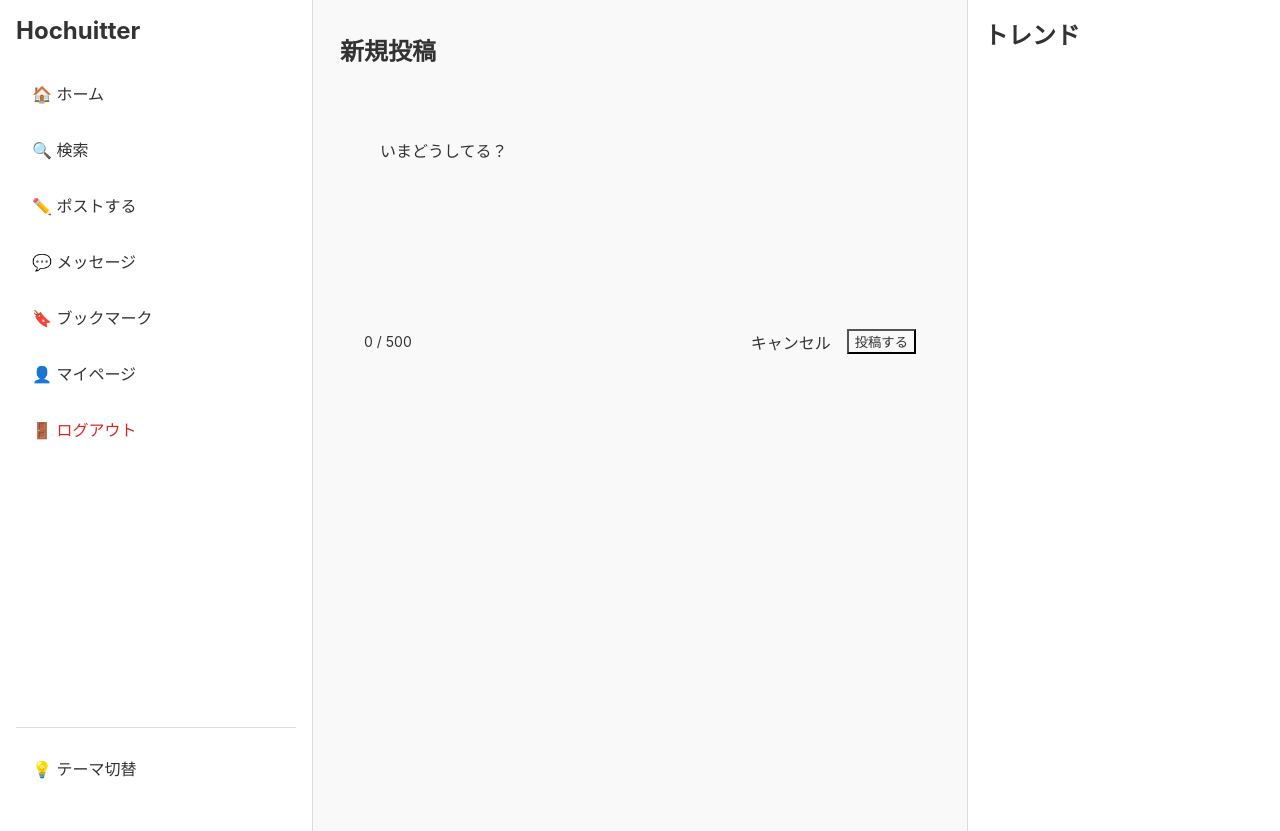
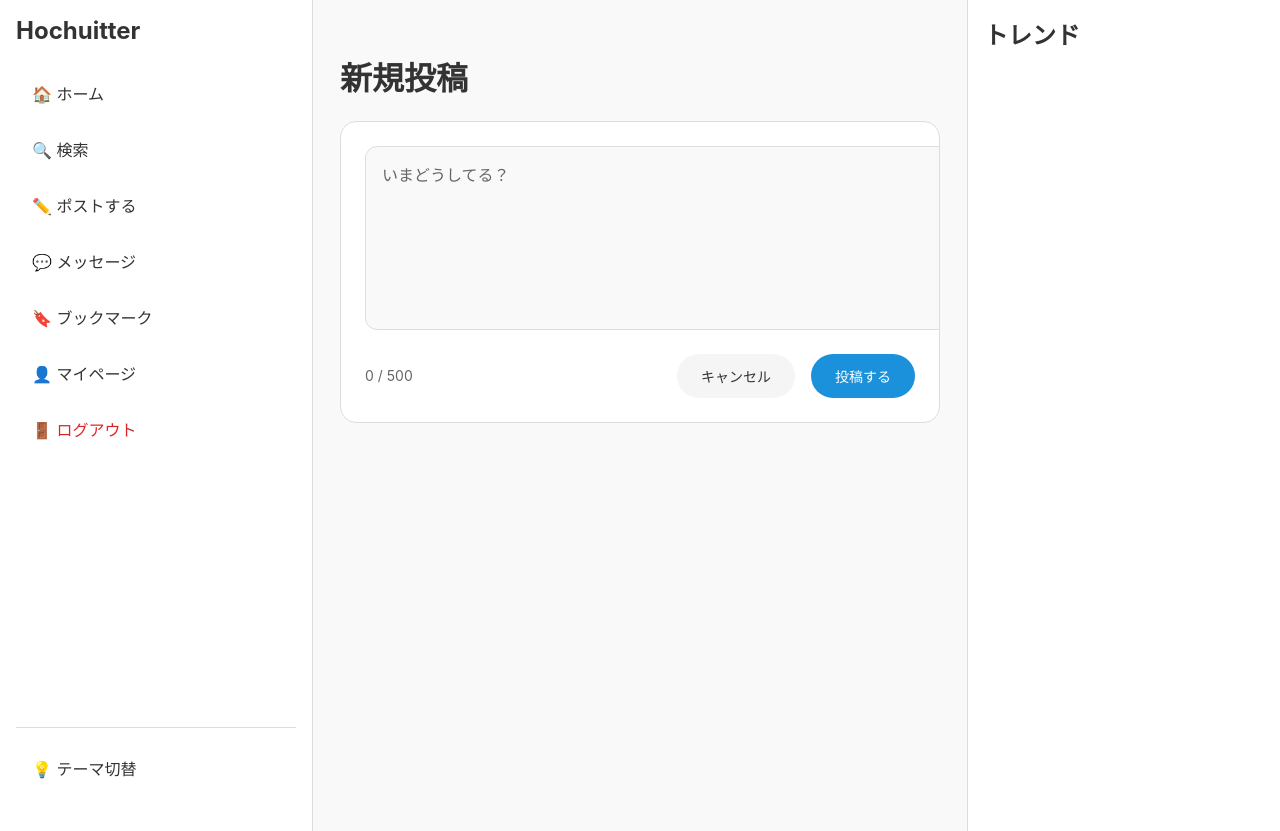
Before and after one commit to hochu-shunsuke/Hochuitter, a Django app: page /create/ in a window 1280 px wide. Shown: the top 831 px of the page. Run offline with Django 5.2, Linux system fonts and the light colour scheme; the visitor is signed in with stand-in values (Sample User, id 1).

Commit message:
デザインの改善。まだ改善余地あり

```diff
--- a/sns/post/templates/post/create.html
+++ b/sns/post/templates/post/create.html
@@ -5,7 +5,7 @@
     <h1>新規投稿</h1>
 </div>
 
-<div id="post-form-container">
+<div class="post-form-container">
     <form method="post" class="post-form">
         {% csrf_token %}
         <div class="form-group">
@@ -15,13 +15,12 @@
                 placeholder="いまどうしてる？"
                 class="post-textarea"
                 maxlength="500"
-                rows="4"
             ></textarea>
             <div class="form-footer">
                 <span class="character-counter">0 / 500</span>
                 <div class="form-actions">
-                    <a href="{% url 'post:index' %}" class="action-button cancel-button">キャンセル</a>
-                    <button type="submit" class="action-button submit-button">投稿する</button>
+                    <a href="{% url 'post:index' %}" class="button cancel-button">キャンセル</a>
+                    <button type="submit" class="button submit-button">投稿する</button>
                 </div>
             </div>
         </div>
@@ -29,19 +28,9 @@
 </div>
 
 <style>
-    .page-header {
-        margin-bottom: 2rem;
-    }
-
-    .page-header h1 {
-        margin: 0;
-        font-size: 1.5rem;
-        font-weight: 600;
-    }
-
-    #post-form-container {
-        background-color: hsl(var(--card));
-        border: 1px solid hsl(var(--border));
+    .post-form-container {
+        background-color: var(--bg-sidebar);
+        border: 1px solid var(--border-color);
         border-radius: 1rem;
         overflow: hidden;
     }
@@ -60,27 +49,25 @@
         width: 100%;
         min-height: 150px;
         padding: 1rem;
-        background-color: hsl(var(--background));
-        color: hsl(var(--foreground));
-        border: 1px solid hsl(var(--border));
+        background-color: var(--bg-main);
+        color: var(--text-primary);
+        border: 1px solid var(--border-color);
         border-radius: 0.75rem;
         resize: vertical;
         font-size: 1rem;
         line-height: 1.5;
-        transition: all 0.2s ease;
-        white-space: pre-wrap;
-        word-wrap: break-word;
+        transition: all var(--transition-base);
         font-family: inherit;
     }
 
     .post-textarea:focus {
         outline: none;
-        border-color: hsl(var(--ring));
-        box-shadow: 0 0 0 2px hsl(var(--ring) / 0.2);
+        border-color: var(--accent-color);
+        box-shadow: 0 0 0 2px var(--accent-color-alpha);
     }
 
     .post-textarea::placeholder {
-        color: hsl(var(--muted-foreground));
+        color: var(--text-secondary);
     }
 
     .form-footer {
@@ -92,7 +79,11 @@
 
     .character-counter {
         font-size: 0.875rem;
-        color: hsl(var(--muted-foreground));
+        color: var(--text-secondary);
+    }
+
+    .character-counter.warning {
+        color: #e11d48;
     }
 
     .form-actions {
@@ -101,43 +92,37 @@
         align-items: center;
     }
 
+    .button {
+        display: inline-flex;
+        align-items: center;
+        justify-content: center;
+        padding: 0.75rem 1.5rem;
+        border: none;
+        border-radius: 9999px;
+        font-size: 0.875rem;
+        font-weight: 500;
+        cursor: pointer;
+        transition: all var(--transition-base);
+        text-decoration: none;
+    }
+
     .submit-button {
-        background-color: hsl(var(--primary)) !important;
-        color: hsl(var(--primary-foreground)) !important;
+        background-color: var(--accent-color);
+        color: white;
+    }
+
+    .submit-button:hover {
+        opacity: 0.9;
+        transform: translateY(-1px);
     }
 
     .cancel-button {
-        background-color: hsl(var(--secondary));
-        color: hsl(var(--secondary-foreground));
-        text-decoration: none;
+        background-color: var(--hover-bg);
+        color: var(--text-primary);
     }
 
-    .submit-button:hover, .cancel-button:hover {
-        transform: translateY(-1px);
-    }
-
-    .submit-button:active, .cancel-button:active {
-        transform: translateY(0);
-    }
-
-    /* Firefox用のスクロールバーカスタマイズ */
-    .post-textarea {
-        scrollbar-width: thin;
-        scrollbar-color: hsl(var(--muted)) transparent;
-    }
-
-    /* Chrome/Safari用のスクロールバーカスタマイズ */
-    .post-textarea::-webkit-scrollbar {
-        width: 8px;
-    }
-
-    .post-textarea::-webkit-scrollbar-track {
-        background: transparent;
-    }
-
-    .post-textarea::-webkit-scrollbar-thumb {
-        background-color: hsl(var(--muted));
-        border-radius: 4px;
+    .cancel-button:hover {
+        background-color: var(--border-color);
     }
 </style>
 
@@ -150,24 +135,27 @@
             const length = textarea.value.length;
             counter.textContent = `${length} / 500`;
 
-            // 文字数制限に近づいたら警告色に
+            // 文字数制限に近づいたら警告表示
             if (length >= 450) {
-                counter.style.color = 'hsl(var(--destructive))';
+                counter.classList.add('warning');
             } else {
-                counter.style.color = 'hsl(var(--muted-foreground))';
+                counter.classList.remove('warning');
             }
         }
 
-        textarea.addEventListener('input', updateCounter);
+        // テキストエリアの高さを自動調整
+        function autoResize() {
+            textarea.style.height = 'auto';
+            textarea.style.height = (textarea.scrollHeight) + 'px';
+        }
 
-        // 初期カウンター表示
+        textarea.addEventListener('input', function() {
+            updateCounter();
+            autoResize();
+        });
+
+        // 初期表示
         updateCounter();
-
-        // テキストエリアの高さを自動調整
-        textarea.addEventListener('input', function() {
-            this.style.height = 'auto';
-            this.style.height = (this.scrollHeight) + 'px';
-        });
     });
 </script>
 {% endblock %}
```
Also changed, not shown: sns/post/templates/post/index.html (+100 -26 lines).
